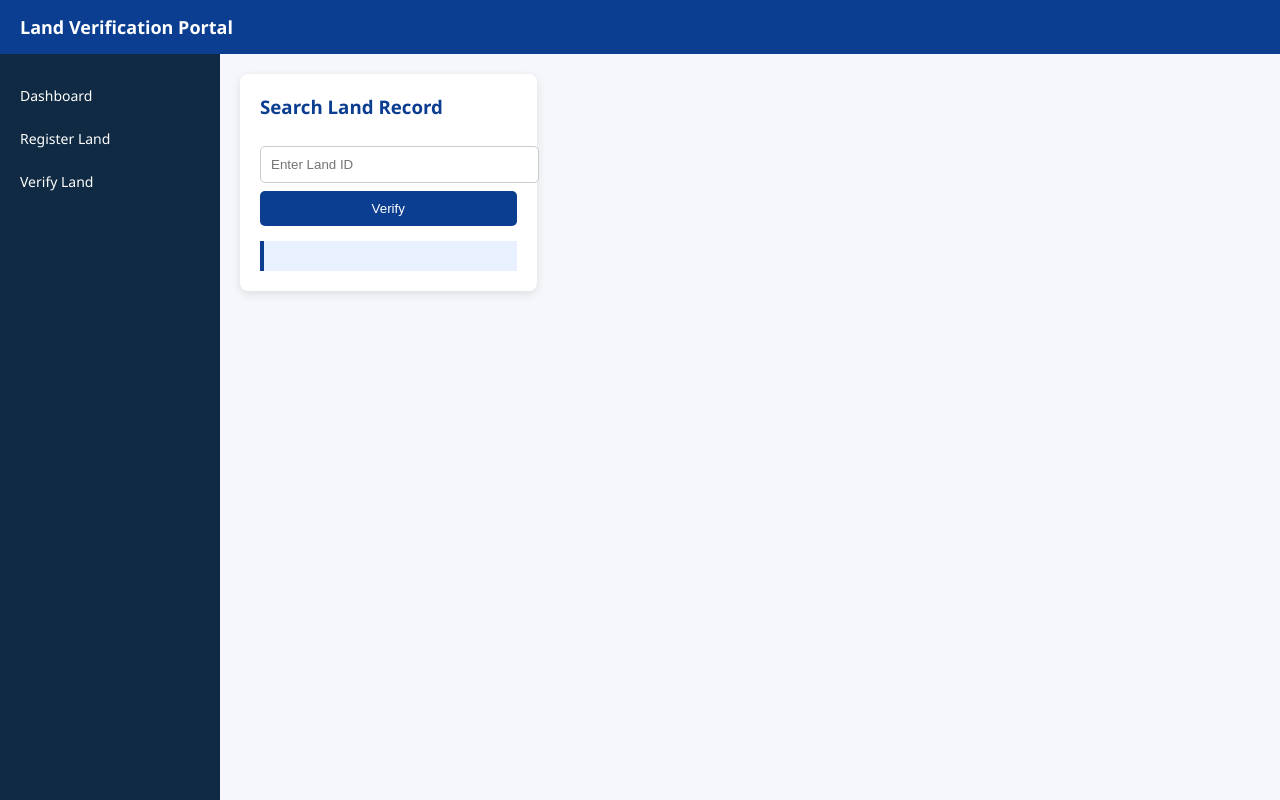
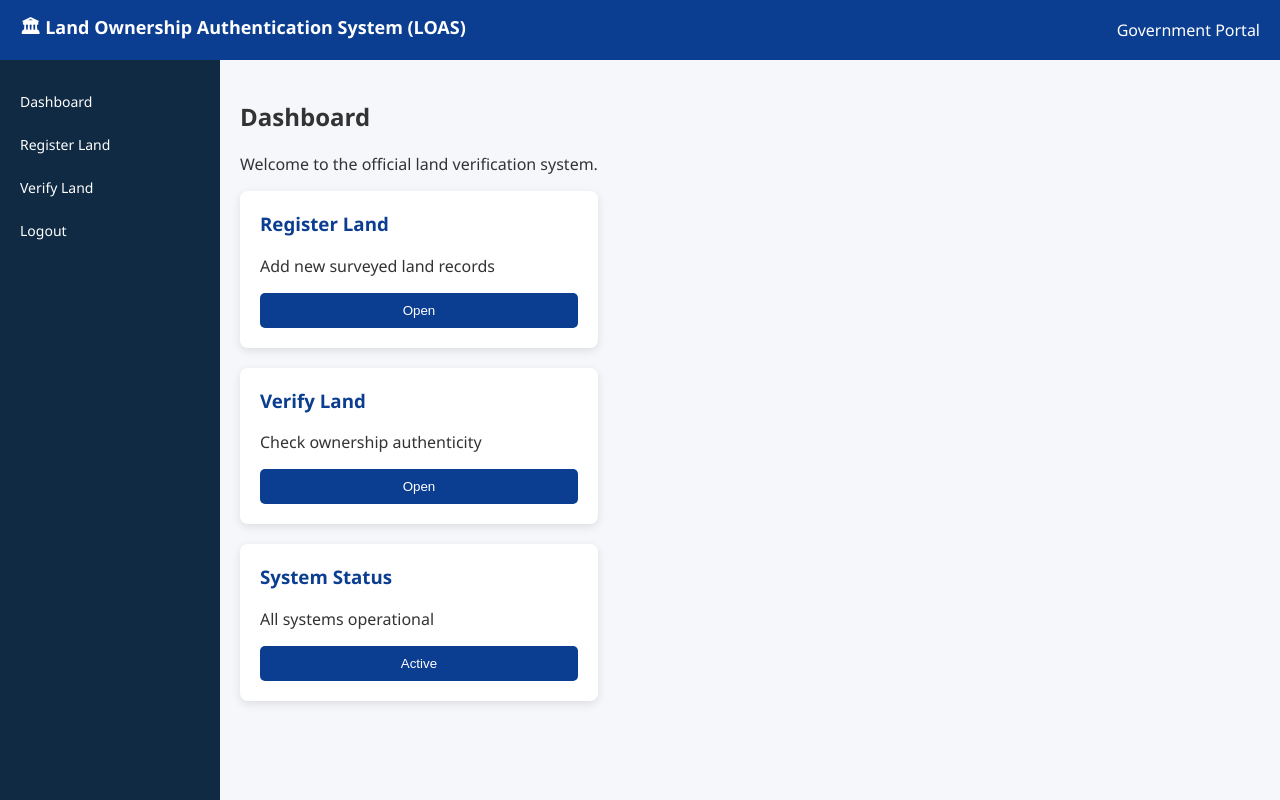
Before and after one commit to m-fillo/LandSecure_project, a plain HTML site: page land.html in a window 1280 px wide. Drawn offline with Linux system fonts and the light colour scheme.

Commit message:
deleted java.js and updated land.html

```diff
--- a/land.html
+++ b/land.html
@@ -1,38 +1,56 @@
 <!DOCTYPE html>
 <html>
 <head>
-    <title>Verify Land</title>
+    <title>LOAS Government System</title>
     <link rel="stylesheet" href="style.css">
 </head>
 <body>
 
 <div class="navbar">
-    <h2>Land Verification Portal</h2>
+    <h2>🏛 Land Ownership Authentication System (LOAS)</h2>
+    <span>Government Portal</span>
 </div>
 
 <div class="wrapper">
 
+    <!-- SIDEBAR -->
     <div class="sidebar">
         <a href="dashboard.html">Dashboard</a>
         <a href="land.html">Register Land</a>
         <a href="verify.html">Verify Land</a>
+        <a href="index.html">Logout</a>
     </div>
 
+    <!-- CONTENT -->
     <div class="content">
 
-        <div class="card">
-            <h3>Search Land Record</h3>
+        <h2>Dashboard</h2>
+        <p>Welcome to the official land verification system.</p>
 
-            <input id="searchId" placeholder="Enter Land ID">
-            <button onclick="checkLand()">Verify</button>
+        <div class="card-grid">
 
-            <div id="resultBox"></div>
+            <div class="card">
+                <h3>Register Land</h3>
+                <p>Add new surveyed land records</p>
+                <a href="land.html"><button>Open</button></a>
+            </div>
+
+            <div class="card">
+                <h3>Verify Land</h3>
+                <p>Check ownership authenticity</p>
+                <a href="verify.html"><button>Open</button></a>
+            </div>
+
+            <div class="card">
+                <h3>System Status</h3>
+                <p>All systems operational</p>
+                <button disabled>Active</button>
+            </div>
+
         </div>
 
     </div>
 </div>
 
-<script src="script.js"></script>
-
 </body>
 </html>
```
Also changed, not shown: java.js (deleted).
